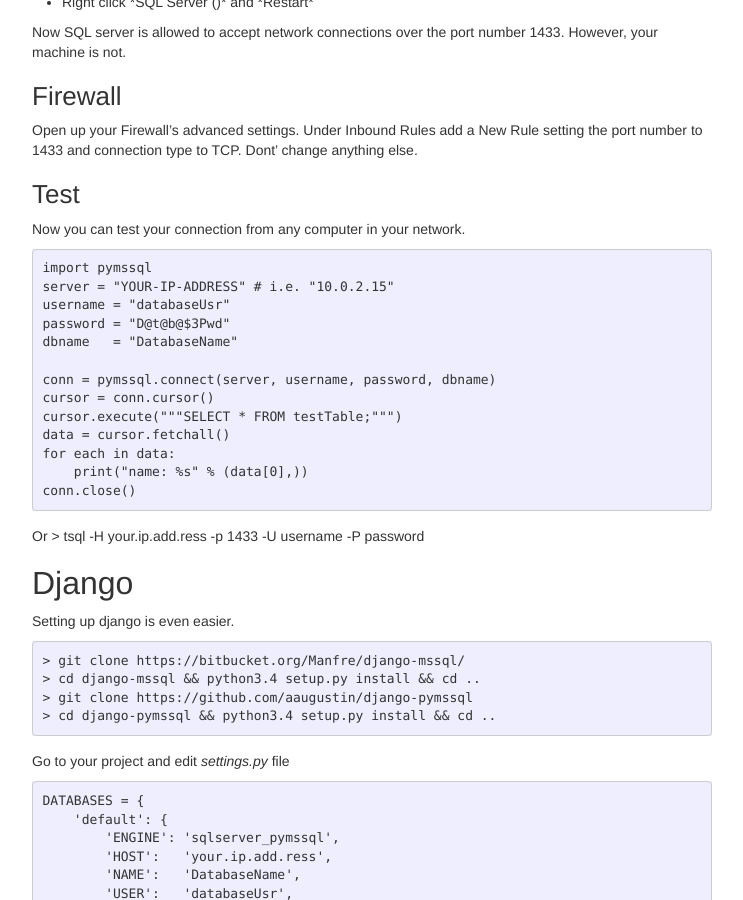
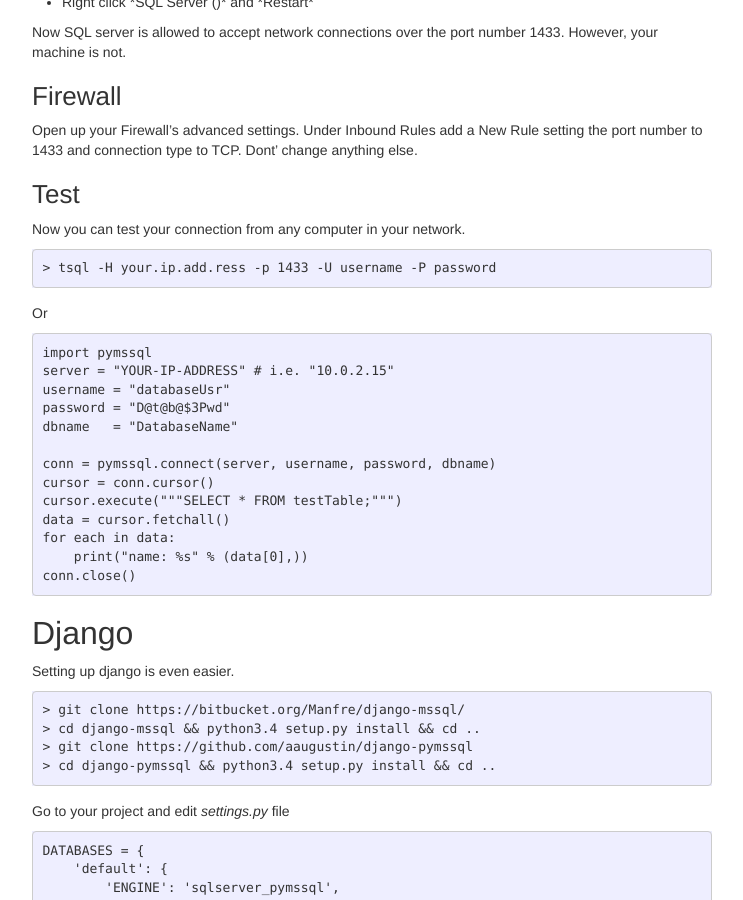
Before and after one commit to bekhzod0725/bekhzod0725.github.io, a Jekyll site: the page built from _posts/2016-06-02-django-mssql.markdown, in a window 1280 px wide and 900 px high, scrolled down 1036 px. Shown: the whole window, without its empty margins (268-1011 px from the left). Built offline with Jekyll 4.4.1, drawn with Linux system fonts in a browser that asks for light colours; comment, search, counter and statistics services are not loaded; part of the change alters nothing that is shown.

```diff
--- a/_posts/2016-06-02-django-mssql.markdown
+++ b/_posts/2016-06-02-django-mssql.markdown
@@ -40,6 +40,12 @@ Open up your Firewall's advanced settings. Under Inbound Rules add a New Rule se
 ### Test
 Now you can test your connection from any computer in your network.
 
+    > tsql -H your.ip.add.ress -p 1433 -U username -P password
+
+
+Or
+
+
     import pymssql
     server = "YOUR-IP-ADDRESS" # i.e. "10.0.2.15"
     username = "databaseUsr"
@@ -53,11 +59,6 @@ Now you can test your connection from any computer in your network.
     for each in data:
         print("name: %s" % (data[0],))
     conn.close()
-
-
-Or
-    > tsql -H your.ip.add.ress -p 1433 -U username -P password
-
 
 ## Django
 Setting up django is even easier.
```
